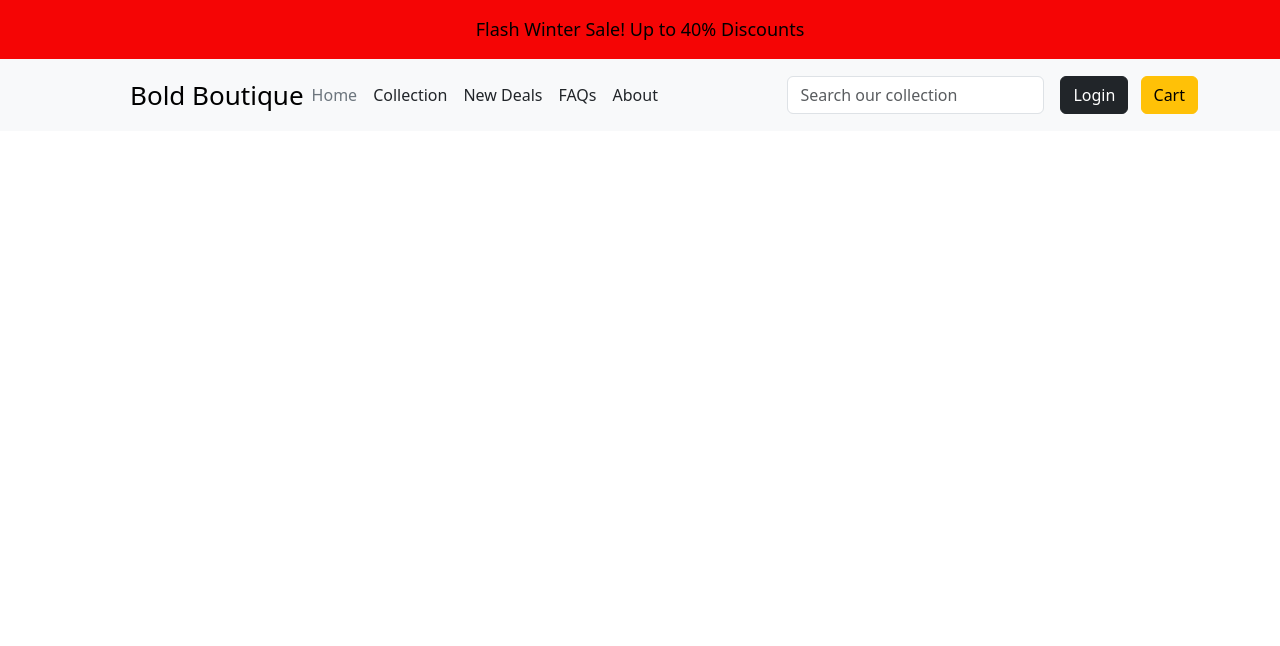
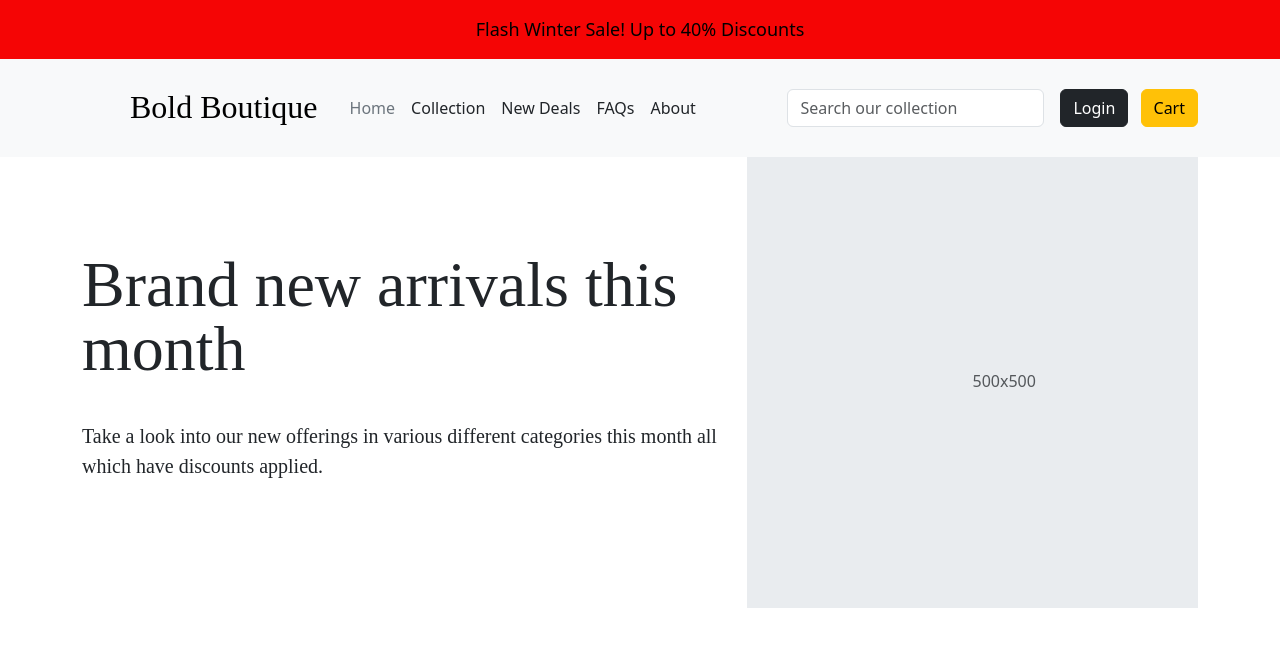
Before and after one commit to wonseobi/Online-Clothing-Store, a plain HTML site: page index.html in a window 1280 px wide. Drawn offline with nearby package versions, Linux system fonts and the light colour scheme.

Commit message:
added main content

```diff
--- a/index.html
+++ b/index.html
@@ -14,14 +14,14 @@
         <p id="sale-text">Flash Winter Sale! Up to 40% Discounts</p></li>
     </div>
 
-    <header class="p-3 text-bg-light">
+    <header class="p-4 text-bg-light">
         <div class="container">
           <div class="d-flex flex-wrap align-items-center justify-content-center justify-content-lg-start">
             <a href="/" class="d-flex align-items-center mb-2 mb-lg-0 text-white text-decoration-none">
-              <svg class="bi me-2" width="40" height="32" role="img" aria-label="Bootstrap"><use xlink:href="#bootstrap"></use></svg>
+              <svg class="bi me-2" width="40" height="28" role="img" aria-label="Bootstrap"><use xlink:href="#bootstrap"></use></svg>
             </a>
 
-            <p id="logo" class="nav">Bold Boutique</p>
+            <p id="logo">Bold Boutique</p>
             <ul class="nav col-12 col-lg-auto me-lg-auto mb-2 justify-content-center mb-md-0" id="heading-text">
               <li><a href="#" class="nav-link px-2 text-secondary">Home</a></li>
               <li><a href="#" class="nav-link px-2 text-dark">Collection</a></li>
@@ -42,6 +42,20 @@
         </div>
       </header>
 
+      <div class="container pt-6">
+        <div class=" row featurette">
+            <div class="col-md-7">
+            <h2 class="featurette-heading fw-normal lh-1" id="section-one">Brand new arrivals this month</h2>
+            <p class="lead" id="section-text">Take a look into our new offerings in various different categories this month all which have discounts applied.</p>
+            </div>
+            <div class="col-md-5">
+            <svg class="bd-placeholder-img bd-placeholder-img-lg featurette-image img-fluid mx-auto" width="500" height="500" xmlns="http://www.w3.org/2000/svg" role="img" aria-label="Placeholder: 500x500" preserveAspectRatio="xMidYMid slice" focusable="false"><title>Placeholder</title>
+                <rect width="100%" height="100%" fill="var(--bs-secondary-bg)"></rect><text x="50%" y="50%" fill="var(--bs-secondary-color)" dy=".3em">500x500</text>
+            </svg>
+            </div>
+        </div>
+     </div>
+
     <script src="https://cdn.jsdelivr.net/npm/bootstrap@5.3.3/dist/js/bootstrap.bundle.min.js" integrity="sha384-YvpcrYf0tY3lHB60NNkmXc5s9fDVZLESaAA55NDzOxhy9GkcIdslK1eN7N6jIeHz" crossorigin="anonymous"></script>
 </body>
 
--- a/styles.css
+++ b/styles.css
@@ -13,6 +13,21 @@
 }
 
 #logo{
-    font-size: 26px;
+    font-size: 32px;
     text-align: center;
+    margin-bottom: 2px;
+    padding-right: 1.5rem;
+    font-weight: 525;
+    font-family:'Times New Roman', Times, serif;
 }
+
+#section-one{
+    font-size: 4rem;
+    padding-top: 6rem;
+    font-family: 'Times New Roman', Times, serif;
+}
+
+#section-text{
+    padding-top: 2rem;
+    font-family: 'Times New Roman', Times, serif;
+}
```
